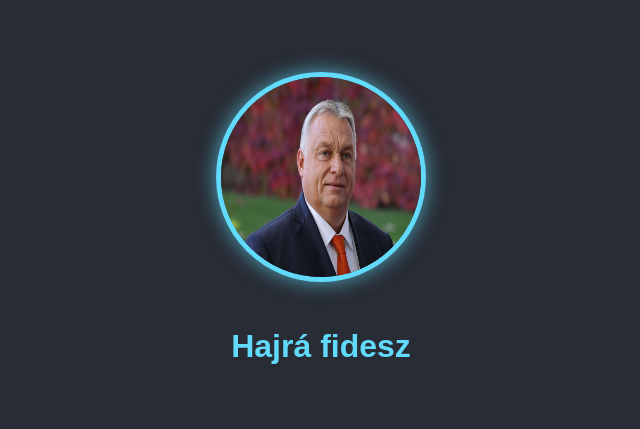
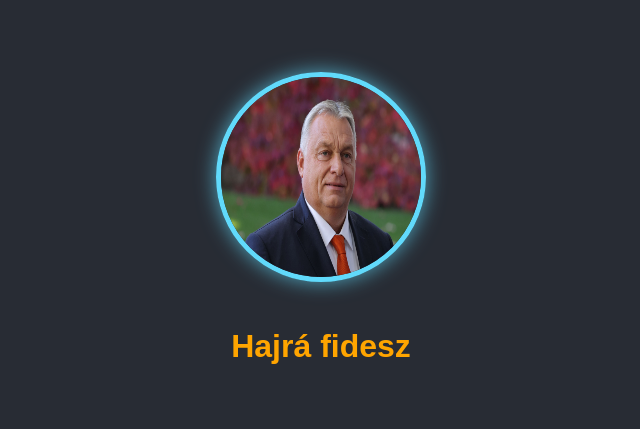
Before and after one commit to DavidFejes/Workspace, a plain HTML site: page index.html in a window 1280 px wide. Shown: the part 171-600 px from the top of the page, without its empty margins (319-959 px from the left). Drawn offline with Linux system fonts and the light colour scheme.

Commit message:
mostmar tenyleg orange a szoveg

```diff
--- a/style.css
+++ b/style.css
@@ -24,5 +24,5 @@ body {
 }
 
 h1 {
-    color: #61dafb;
+    color:orange;
 }
```
